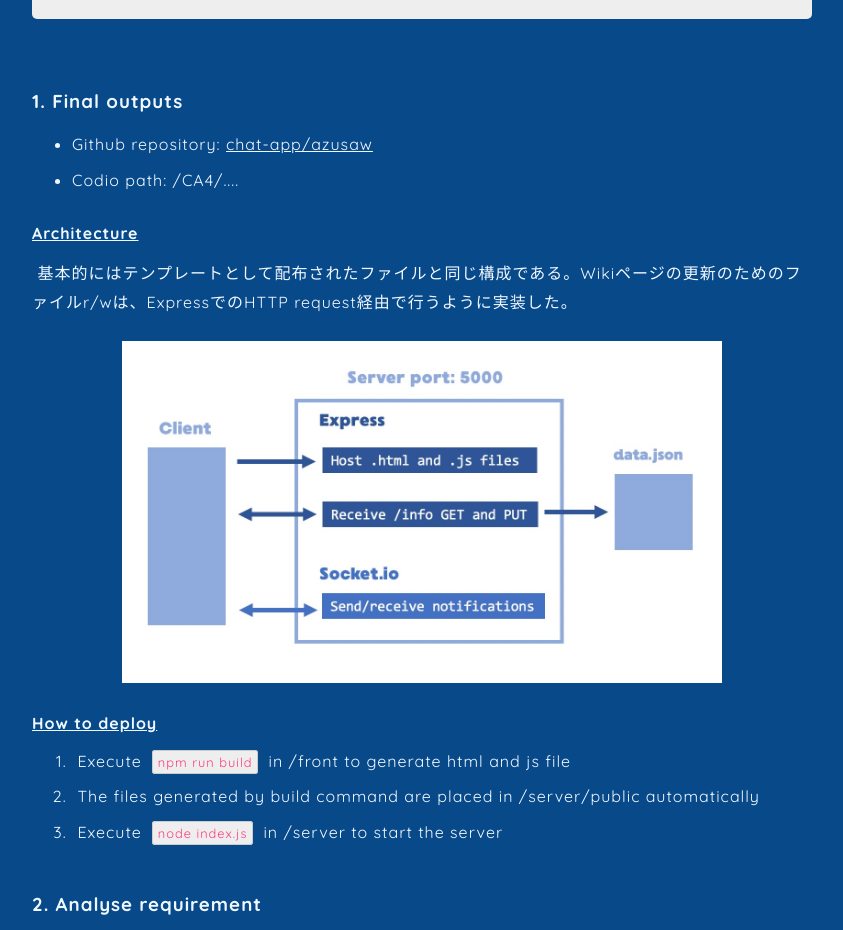
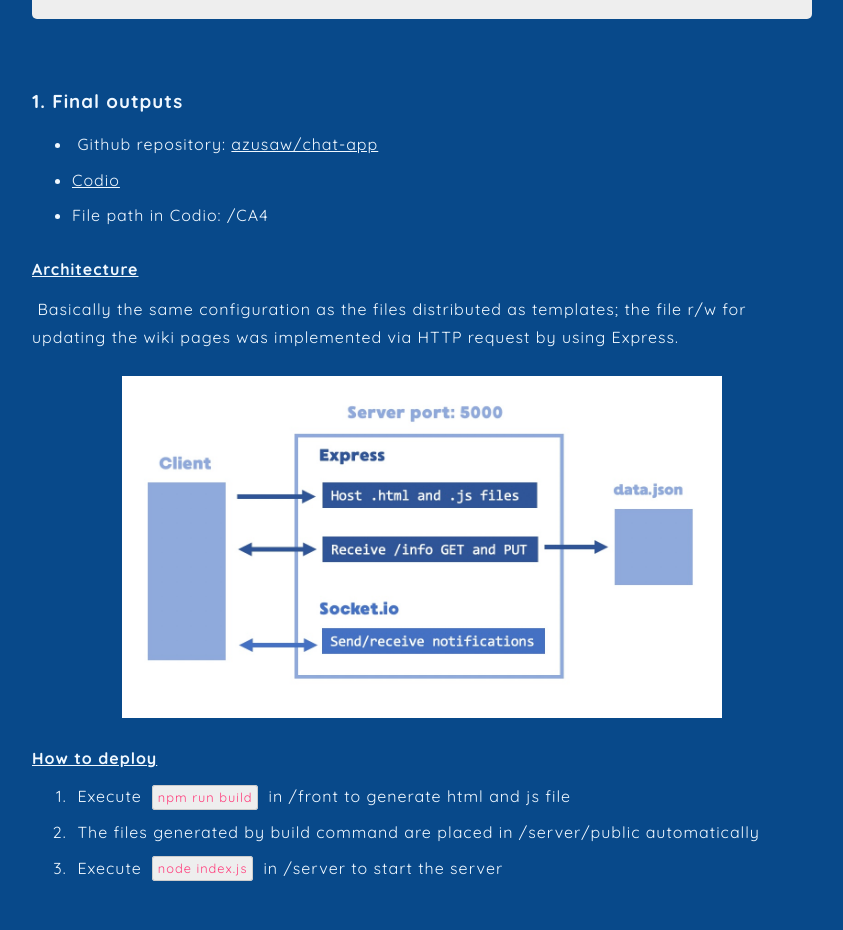
Before and after one commit to azusaw/chat-app, a Vue app in the folder front/: page /summary in a window 1280 px wide. Shown: the part 960-1890 px from the top of the page, without its empty margins (218-1061 px from the left). Built offline with nearby package versions, Linux system fonts and the light colour scheme.

Commit message:
Edit summary and readme

```diff
--- a/front/src/views/SummaryView.vue
+++ b/front/src/views/SummaryView.vue
@@ -35,15 +35,27 @@ export default {
       <section id="sum-1">
         <h3>1. Final outputs</h3>
         <ul>
-          <!--          FIX ME-->
-          <li>Github repository: <a href="">chat-app/azusaw</a></li>
-          <li>Codio path: /CA4/....</li>
+          <li>
+            Github repository:
+            <a href="https://github.com/azusaw/chat-app" target="_blank"
+              >azusaw/chat-app</a
+            >
+          </li>
+          <li>
+            <a
+              href="https://codio.co.uk/awatanabe/cs551s-practicals-and-assignments"
+              target="_blank"
+              >Codio</a
+            >
+          </li>
+          <li>File path in Codio: /CA4</li>
         </ul>
         <p></p>
         <h4>Architecture</h4>
         <p>
-          基本的にはテンプレートとして配布されたファイルと同じ構成である。Wikiページの更新のためのファイルr/wは、ExpressでのHTTP
-          request経由で行うように実装した。
+          Basically the same configuration as the files distributed as
+          templates; the file r/w for updating the wiki pages was implemented
+          via HTTP request by using Express.
         </p>
         <img src="/assets/summary/arch.jpg" alt="architecture" />
         <h4>How to deploy</h4>
```
Also changed, not shown: 2 other files (tests, documents, lock files or other folders).
